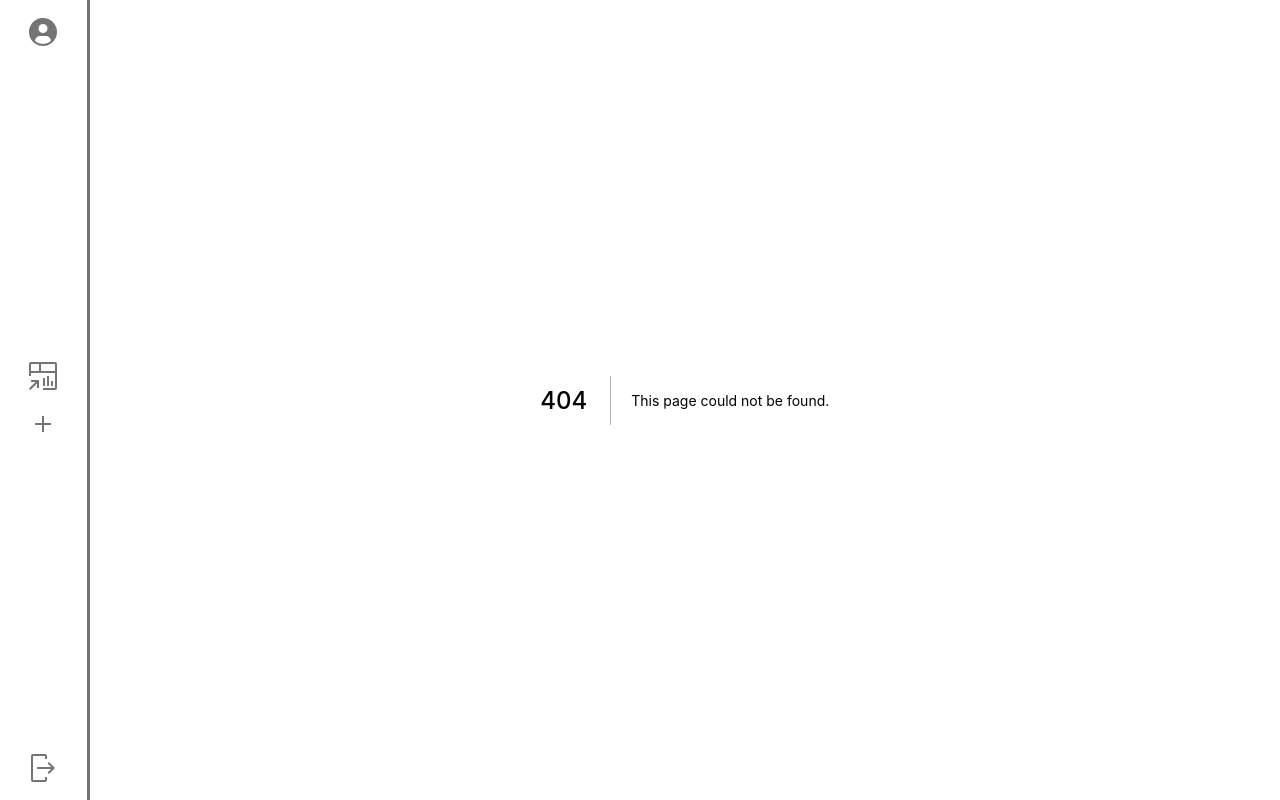
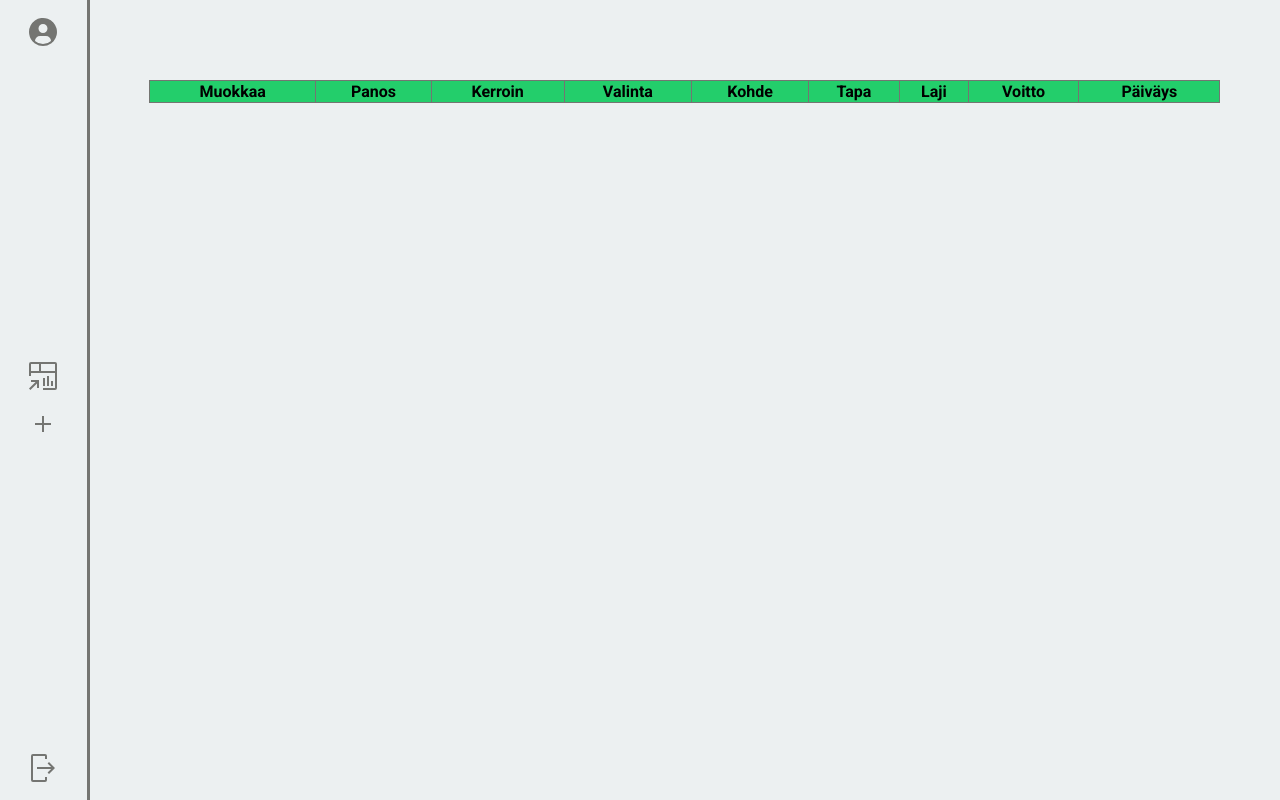
Before and after one commit to tomivv/bet-tracking-v2, a Next.js app in the folder bet-tracking-client/: page /edit in a window 1280 px wide. Before the commit this address had no page. Built offline with nearby package versions, Linux system fonts and the light colour scheme.

Commit message:
Page to view and edit individual bets

```diff
--- /dev/null
+++ b/bet-tracking-client/pages/edit.tsx
@@ -0,0 +1,27 @@
+import { NextPage } from "next";
+import React from "react";
+import styles from "../styles/Edit.module.css";
+
+const Edit: NextPage = () => {
+  return (
+    <table className={styles.table}>
+      <thead>
+       <tr>
+         <th>Muokkaa</th>
+         <th>Panos</th>
+         <th>Kerroin</th>
+         <th>Valinta</th>
+         <th>Kohde</th>
+         <th>Tapa</th>
+         <th>Laji</th>
+         <th>Voitto</th>
+         <th>Päiväys</th>
+       </tr>
+      </thead>
+      <tbody>
+      </tbody>
+    </table>
+  )
+}
+
+export default Edit;
--- /dev/null
+++ b/bet-tracking-client/styles/Edit.module.css
@@ -0,0 +1,20 @@
+.table {
+    width: 90%;
+    margin: auto;
+    margin-top: 5rem;
+    border-collapse: collapse;
+}
+
+.table th {
+    text-align: center;
+    background-color: #23CE6B;
+}
+
+.table td {
+    padding-left: 0.5rem;
+    height: 2rem;
+}
+
+.table, .table th, .table td {
+    border: 1px solid #747572;
+}
```
